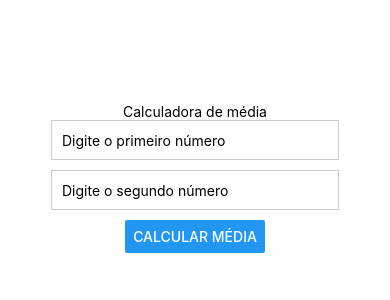
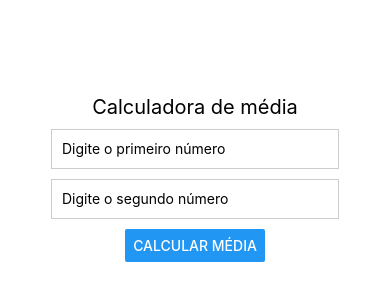
Before and after one commit to lucasmello19/DS151_aula3, a React Native app in the folder aula03/: screen / in a window 390 px wide. Shown: the part 244-544 px from the top of the page. Built offline with nearby package versions, Linux system fonts and the light colour scheme.

Commit message:
text styles

```diff
--- a/aula03/MediaCalculatorComponent/MediaCalculator.js
+++ b/aula03/MediaCalculatorComponent/MediaCalculator.js
@@ -12,12 +12,12 @@ const MediaCalculator = () => {
         const nota2 = parseFloat(input2);
         const result1 = (nota1 + nota2) / 2;
 
-        setResult('O resultado da média é:' + result1)
+        setResult('O resultado da média é: ' + result1)
     }
 
     return (
         <View style={styles.container}>
-            <Text>
+            <Text style={styles.title}>
                 {"Calculadora de média"}
             </Text>
             <TextInput
@@ -38,7 +38,7 @@ const MediaCalculator = () => {
                 title='Calcular Média'
                 onPress={calcularMedia}
             />
-            <Text>
+            <Text style={styles.result}>
                 {result}
             </Text>
         </View>
--- a/aula03/MediaCalculatorComponent/MediaCalculatorStyles.js
+++ b/aula03/MediaCalculatorComponent/MediaCalculatorStyles.js
@@ -14,6 +14,13 @@ const styles = StyleSheet.create({
         marginBottom: 10,
         paddingHorizontal: 10,
     },
+    title: {
+        marginBottom: 10,
+        fontSize: 20,
+    },
+    result: {
+        fontSize: 15,
+    }
 });
 
 export default styles
```
